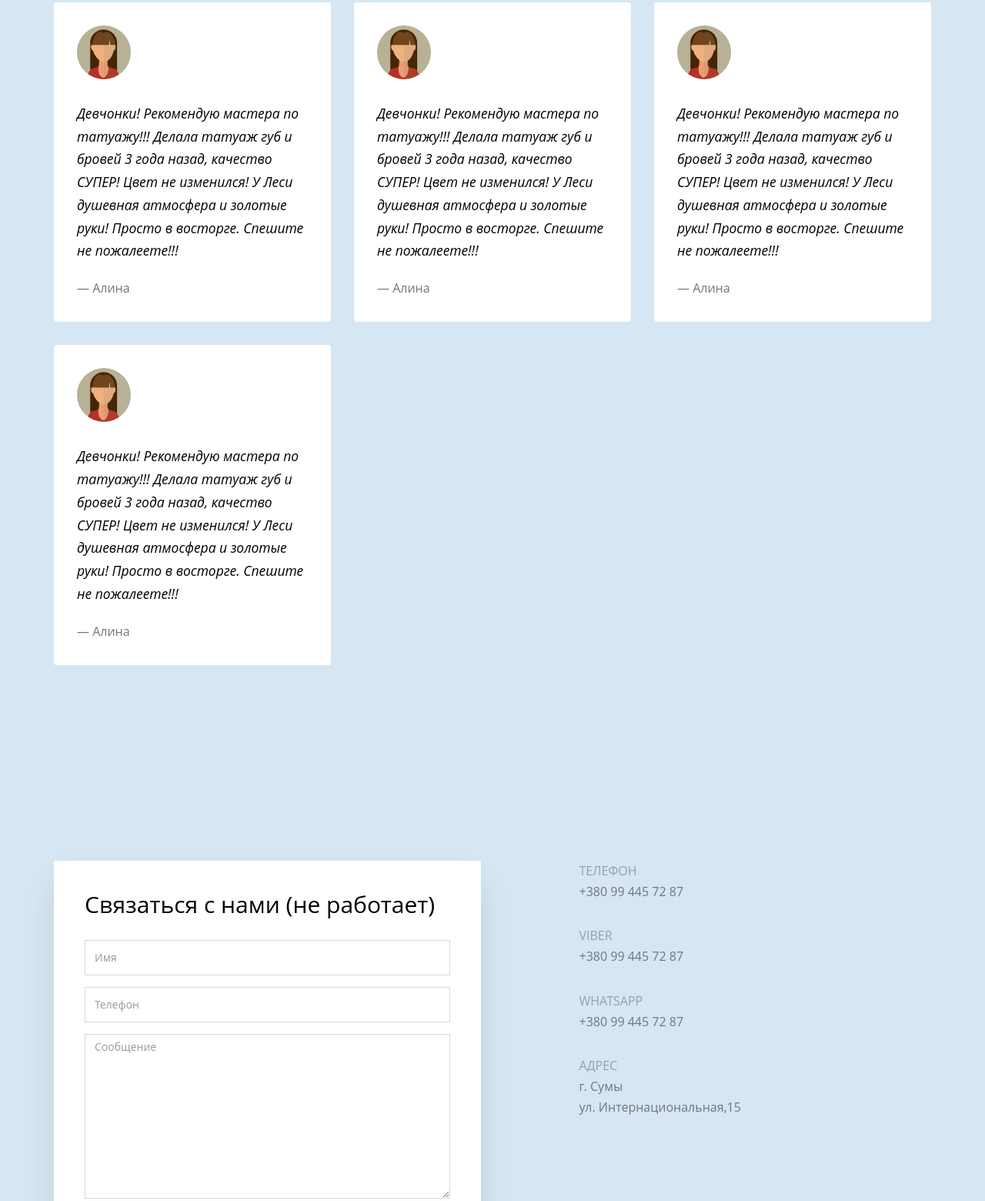
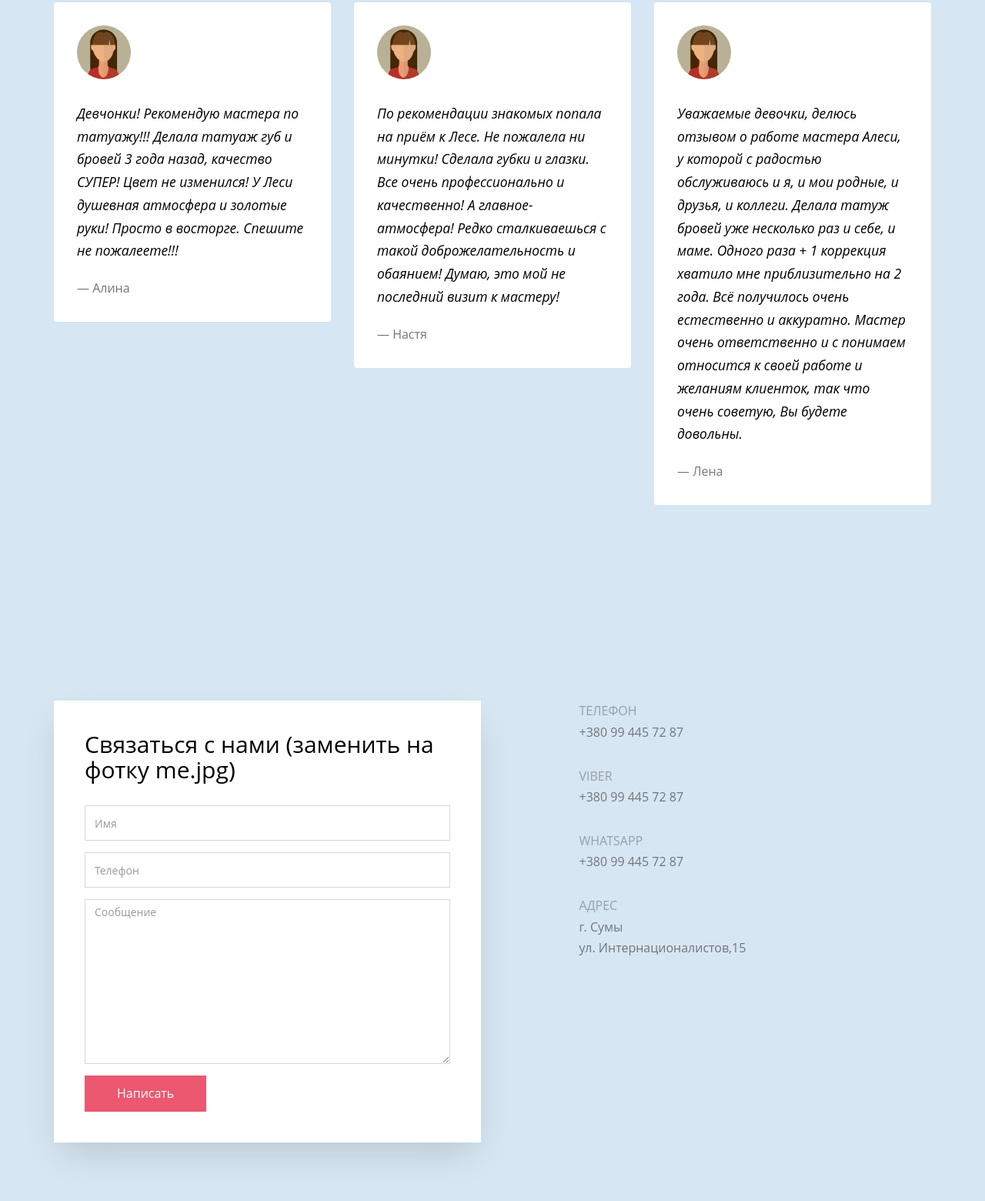
Before and after one commit to pragmasoft-ukraine/makeup-site, a website: page index.html in a window 1280 px wide. Shown: the part 5327-6887 px from the top of the page at 77% size. Drawn offline with Linux system fonts and the light colour scheme; files whose address does not match are found by name.

Commit message:
added images, feedback text

```diff
--- a/index.html
+++ b/index.html
@@ -205,9 +205,9 @@
             <div class="probootstrap-testimonial">
               <p><img src="img/placeholder_1.png" class="img-responsive img-circle probootstrap-author-photo" alt="Client photo"></p>
               <blockquote>
-                <p>Девчонки! Рекомендую мастера по татуажу!!! Делала татуаж губ и бровей 3 года назад, качество СУПЕР! Цвет не изменился! У Леси душевная атмосфера и золотые руки! Просто в восторге. Спешите не пожалеете!!!</p>
+                <p>По рекомендации знакомых попала на приём к Лесе. Не пожалела ни минутки! Сделала губки и глазки. Все очень профессионально и качественно! А главное-атмосфера! Редко сталкиваешься с такой доброжелательность и обаянием! Думаю, это мой не последний визит к мастеру!</p>
               </blockquote>
-              <p class="mb0">&mdash; Алина</p>
+              <p class="mb0">&mdash; Настя</p>
             </div>
           </div>
           <div class="clearfix visible-sm-block"></div>
@@ -215,18 +215,9 @@
             <div class="probootstrap-testimonial">
               <p><img src="img/placeholder_1.png" class="img-responsive img-circle probootstrap-author-photo" alt="Client photo"></p>
               <blockquote>
-                <p>Девчонки! Рекомендую мастера по татуажу!!! Делала татуаж губ и бровей 3 года назад, качество СУПЕР! Цвет не изменился! У Леси душевная атмосфера и золотые руки! Просто в восторге. Спешите не пожалеете!!!</p>
+                <p>Уважаемые девочки, делюсь отзывом о работе мастера Алеси, у которой с радостью обслуживаюсь и я, и мои родные, и друзья, и коллеги. Делала татуж бровей уже несколько раз и себе, и маме. Одного раза + 1 коррекция хватило мне приблизительно на 2 года. Всё получилось очень естественно и аккуратно. Мастер очень ответственно и с понимаем относится к своей работе и желаниям клиенток, так что очень советую, Вы будете довольны.</p>
               </blockquote>
-              <p class="mb0">&mdash; Алина</p>
-            </div>
-          </div>
-          <div class="col-md-4 col-sm-6 col-xs-12">
-            <div class="probootstrap-testimonial">
-              <p><img src="img/placeholder_1.png" class="img-responsive img-circle probootstrap-author-photo" alt="Client photo"></p>
-              <blockquote>
-                <p>Девчонки! Рекомендую мастера по татуажу!!! Делала татуаж губ и бровей 3 года назад, качество СУПЕР! Цвет не изменился! У Леси душевная атмосфера и золотые руки! Просто в восторге. Спешите не пожалеете!!!</p>
-              </blockquote>
-              <p class="mb0">&mdash; Алина</p>
+              <p class="mb0">&mdash; Лена</p>
             </div>
           </div>
           <div class="clearfix visible-sm-block"></div>
@@ -240,7 +231,7 @@
         <div class="row">
           <div class="col-md-6">
             <form action="" class="probootstrap-form">
-              <h2 class="text-black mt0">Связаться с нами (не работает)</h2>
+              <h2 class="text-black mt0">Связаться с нами (заменить на фотку me.jpg)</h2>
               <div class="form-group">
                 <input type="text" class="form-control" placeholder="Имя">
               </div>
@@ -272,7 +263,7 @@
               <li>
                 <span class="text-uppercase">Адрес</span>
                 г. Сумы<br>
-                ул. Интернациональная,15
+                ул. Интернационалистов,15
               </li>
             </ul>
           </div>
```
Also changed, not shown: img/brows.jpg (added), img/me.jpg (added), img/syringe.jpg (added), 1 other file.
